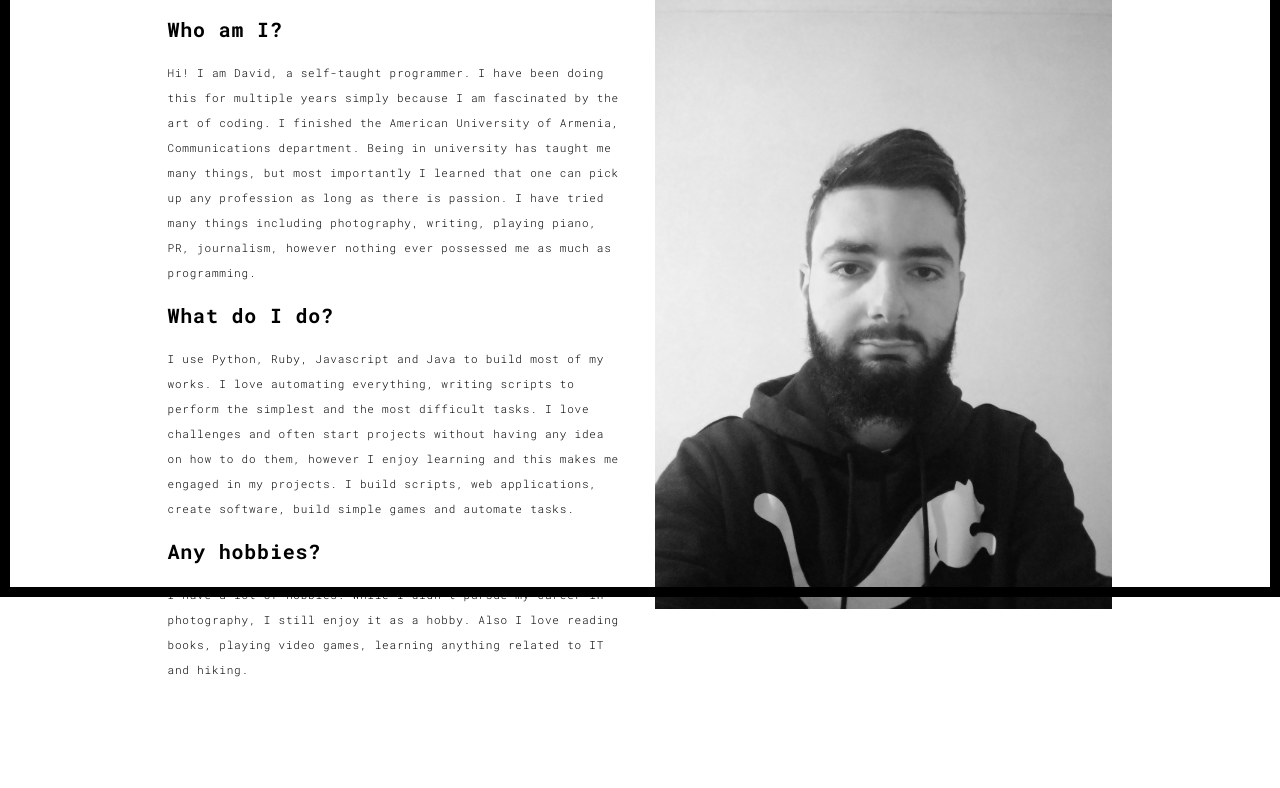
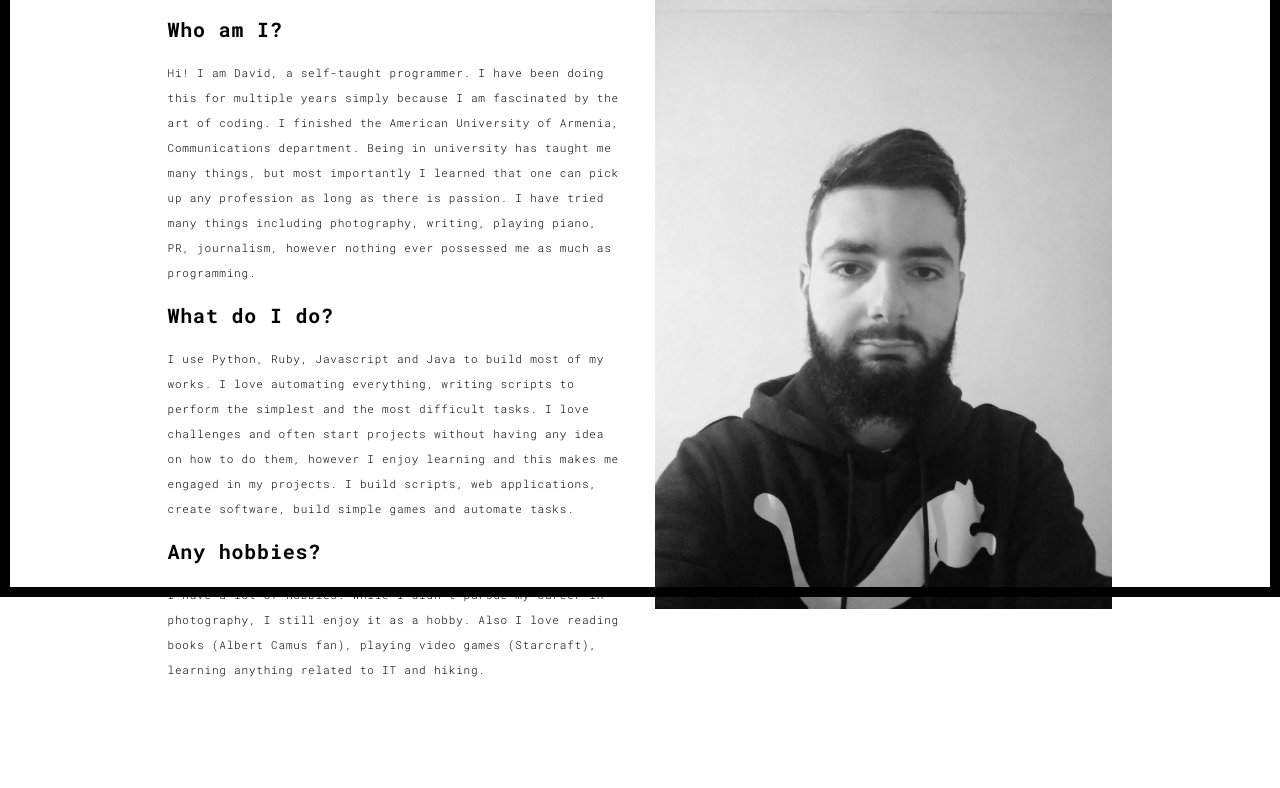
Before and after one commit to networkdavit/flaskapp, a Flask app: page /about.html in a window 1280 px wide. Shown: the part 203-991 px from the top of the page. Run offline with Flask 2, Linux system fonts and the light colour scheme; some libraries are stand-ins or nearby versions.

Commit message:
Editing about page

```diff
--- a/templates/about.html
+++ b/templates/about.html
@@ -71,7 +71,7 @@
                   <p>I use Python, Ruby, Javascript and Java to build most of my works. I love automating everything, writing scripts to perform the simplest and the most difficult tasks. I love challenges and often start projects without having any idea on how to do them, however I enjoy learning and this makes me engaged in my projects. I build scripts, web applications, create software, build simple games and automate tasks.</p>
                   <h3>Any hobbies?</h3>
                   <p>
-                  I have a lot of hobbies. While I didn't pursue my career in photography, I still enjoy it as a hobby. Also I love reading books, playing video games, learning anything related to IT and hiking.</p>
+                  I have a lot of hobbies. While I didn't pursue my career in photography, I still enjoy it as a hobby. Also I love reading books (Albert Camus fan), playing video games (Starcraft), learning anything related to IT and hiking.</p>
                 </div>
                 <div class="col-xs-12 col-md-6">
                   <img src="./static/assets/images/me.jpg" class="img-responsive" alt="">
```
